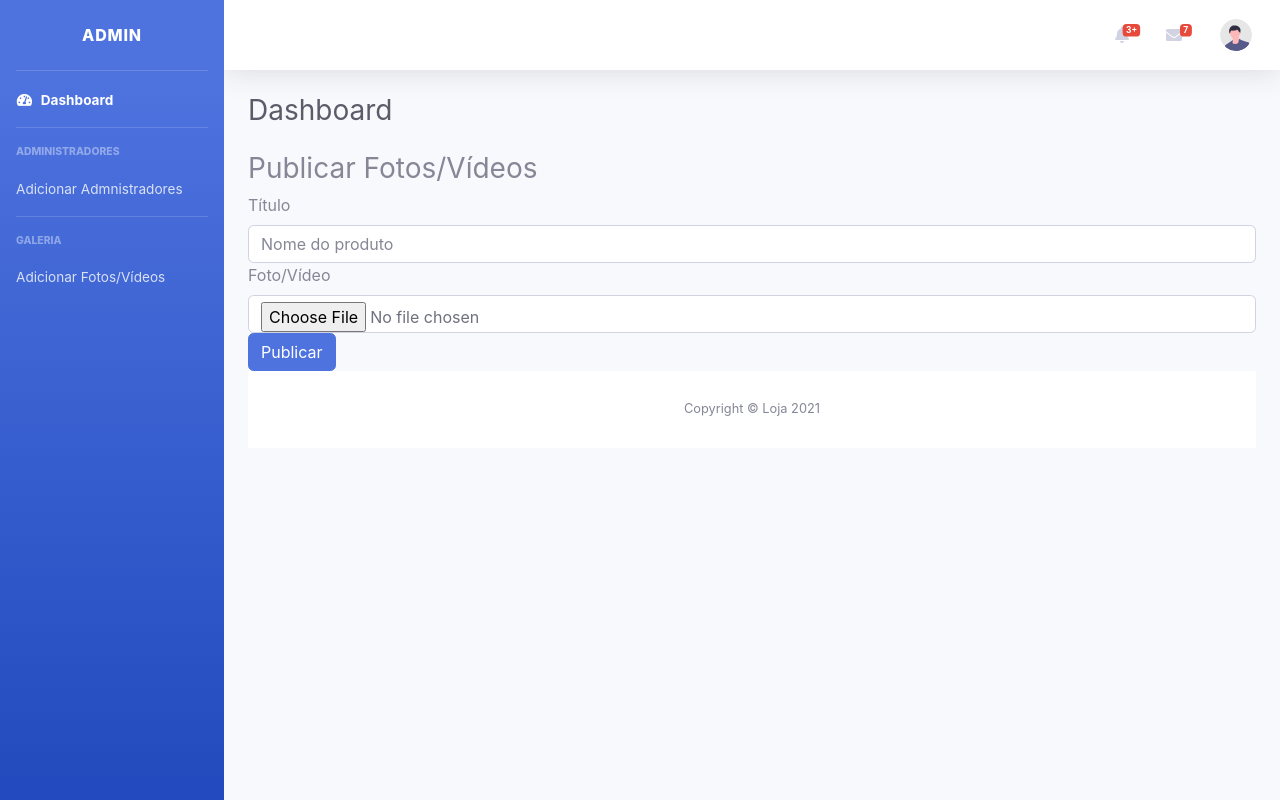
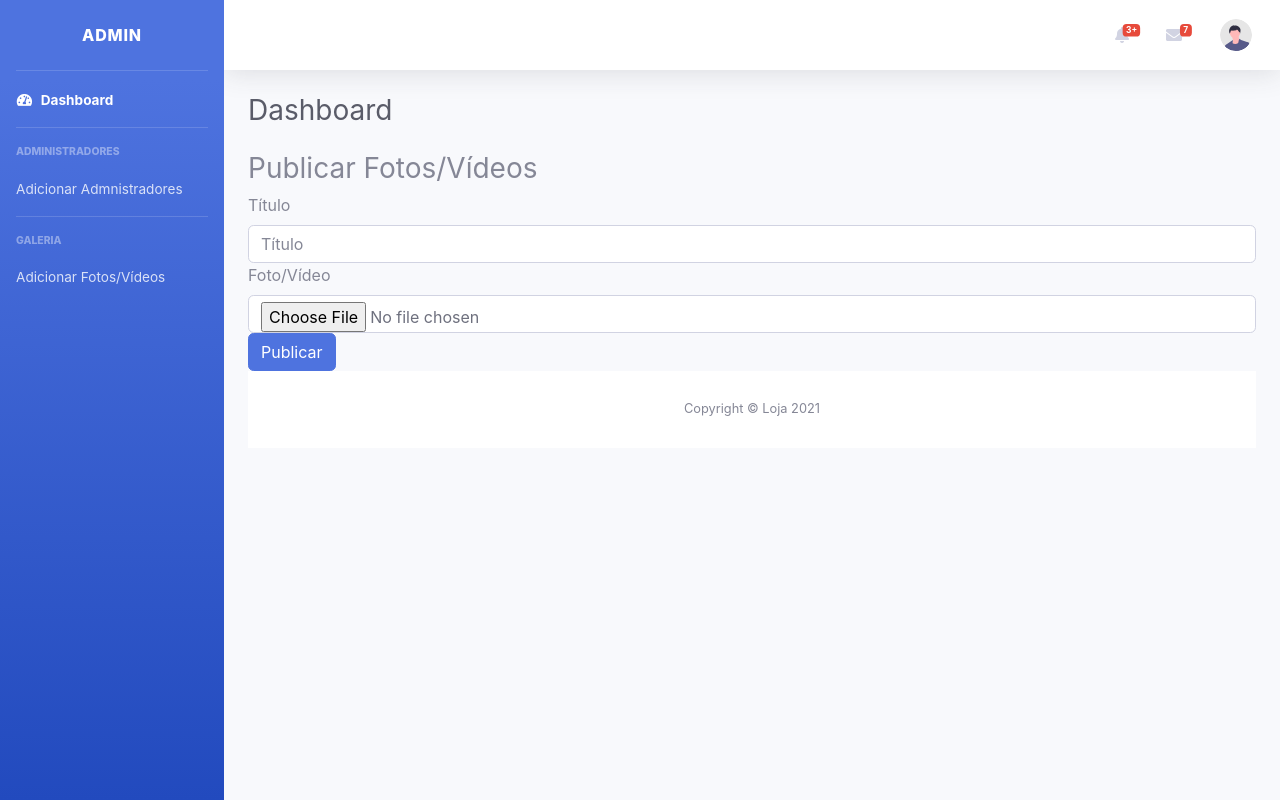
Before and after one commit to YetuWare/PresSchool, a PHP site: page /admin/postmidia.php in a window 1280 px wide. Run offline with PHP 8.4, Linux system fonts and the light colour scheme; a stand-in replaces the project's code that opens the database connection.

Commit message:
corrigindo placeholder do input

```diff
--- a/admin/postmidia.php
+++ b/admin/postmidia.php
@@ -340,7 +340,7 @@
                         <form method="POST" enctype="multipart/form-data">
                             <div>
                                 <label>Título</label>
-                                <input type="text" name="nome_produto" class="form-control" placeholder="Nome do produto">
+                                <input type="text" name="nome_produto" class="form-control" placeholder="Título">
                             </div>
                             <div>
                                 <label>Foto/Vídeo</label>
```
